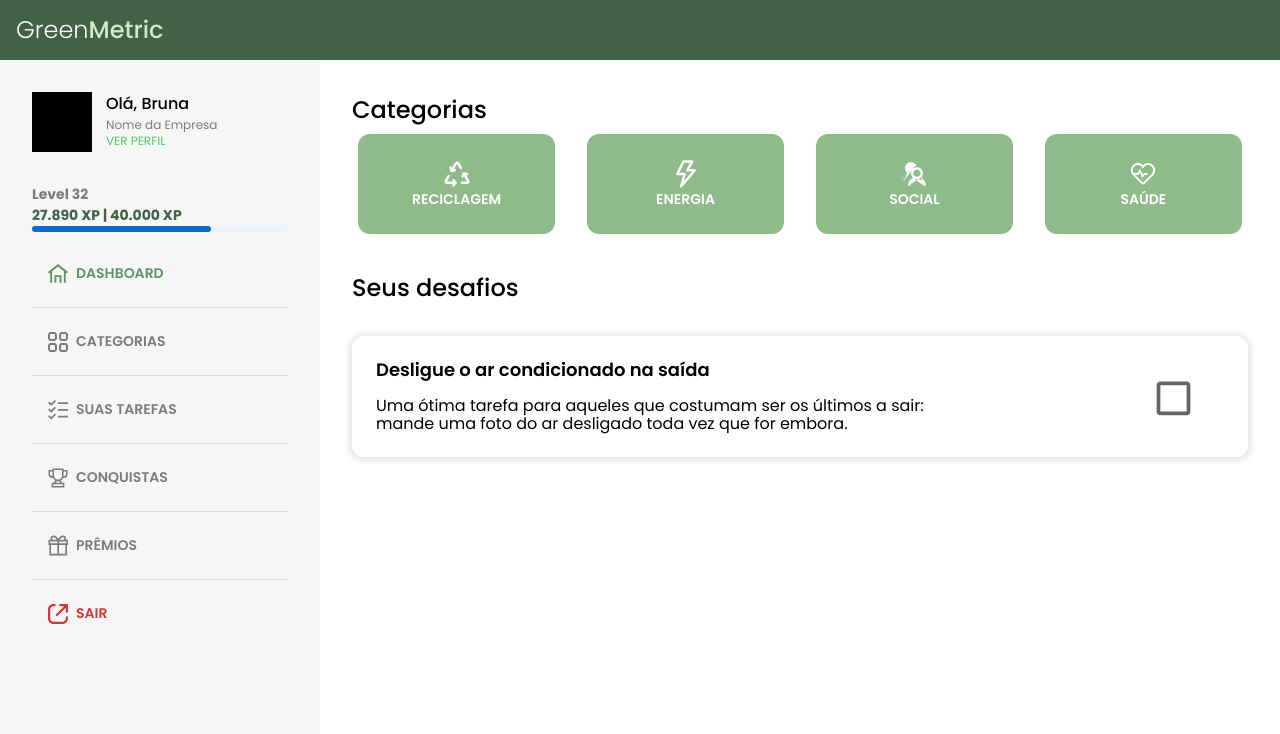
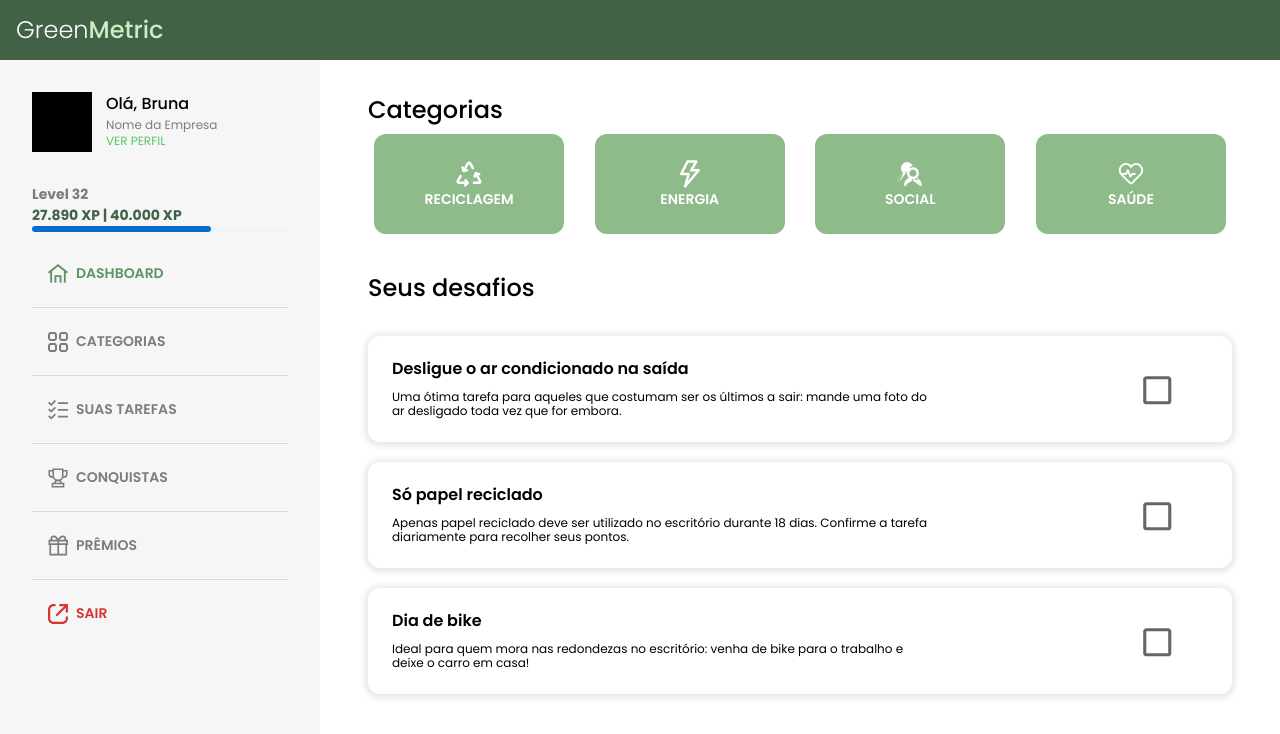
Before and after one commit to brunaportelaa/plataforma-esg-react, a React (Create React App) app: page / in a window 1280 px wide. Shown: the top 734 px of the page. Built offline with nearby package versions, Linux system fonts and the light colour scheme.

Commit message:
adicionados outros desafios

```diff
--- a/src/components/Desafio/Desafio.js
+++ b/src/components/Desafio/Desafio.js
@@ -14,30 +14,30 @@ const DesafioBox = styled.div`
   border-radius: 12px;
   padding: ${Spaces.THREE};
   display: flex;
+  margin-bottom: 20px;
 `;
 
-export function Desafio() {
+export function Desafio({ titulo, descricao }) {
   return (
     <DesafioBox>
       <Grid md="8">
-        {/* // fazer um unico componente de texto  */}
+        {/* // fazer um unico componente de texto melhor  */}
         <h3
           style={{
-            fontSize: FontSizes.TWO_HALF,
+            fontSize: FontSizes.TWO,
             fontWeight: FontWeights.SEMIBOLD,
             margin: 0,
           }}
         >
-          Desligue o ar condicionado na saída
+          {titulo}
         </h3>
         <p
           style={{
-            fontSize: FontSizes.TWO,
+            fontSize: FontSizes.ONE_HALF,
             marginBottom: 0,
           }}
         >
-          Uma ótima tarefa para aqueles que costumam ser os últimos a sair:
-          mande uma foto do ar desligado toda vez que for embora.
+          {descricao}
         </p>
       </Grid>
       <Grid
@@ -52,7 +52,7 @@ export function Desafio() {
         <Checkbox
           color="success"
           sx={{
-            transform: "scale(3)",
+            transform: "scale(2.5)",
             padding: "2px",
             height: "24px",
             width: "24px",
--- a/src/screens/Home/Home.js
+++ b/src/screens/Home/Home.js
@@ -14,12 +14,27 @@ export function Home() {
         <Grid item md="3">
           <SidebarNav />
         </Grid>
-        <Grid item md="9" padding={Spaces.FOUR}>
+        <Grid item md="9" padding={Spaces.FOUR} paddingX={Spaces.SIX}>
           <HeadingOne>Categorias</HeadingOne>
           <Categorias />
 
           <HeadingOne margin={"30px 0"}>Seus desafios</HeadingOne>
-          <Desafio />
+          <Desafio
+            titulo="Desligue o ar condicionado na saída"
+            descricao="Uma ótima tarefa para aqueles que costumam ser os últimos a sair:
+mande uma foto do ar desligado toda vez que for embora."
+          />
+
+          <Desafio
+            titulo="Só papel reciclado"
+            descricao="Apenas papel reciclado deve ser utilizado no escritório durante 18 dias. Confirme a tarefa diariamente para
+            recolher seus pontos."
+          />
+
+          <Desafio
+            titulo="Dia de bike"
+            descricao="Ideal para quem mora nas redondezas no escritório: venha de bike para o trabalho e deixe o carro em casa!"
+          />
         </Grid>
       </Grid>
     </>
```
